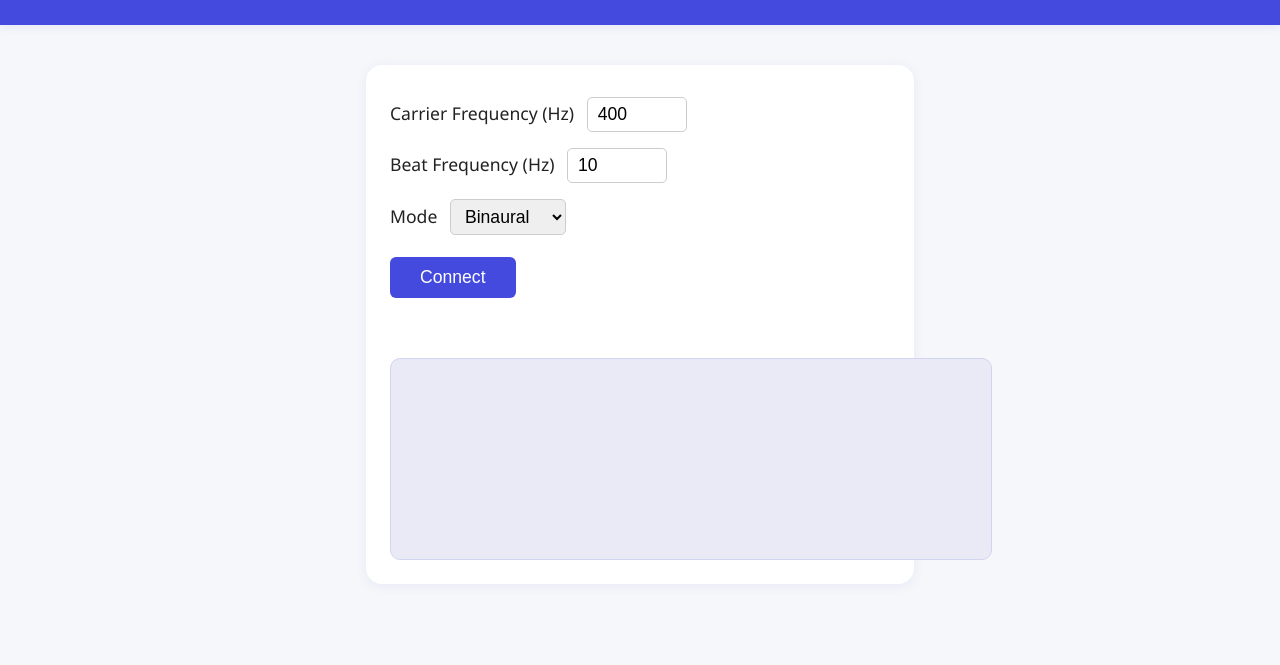
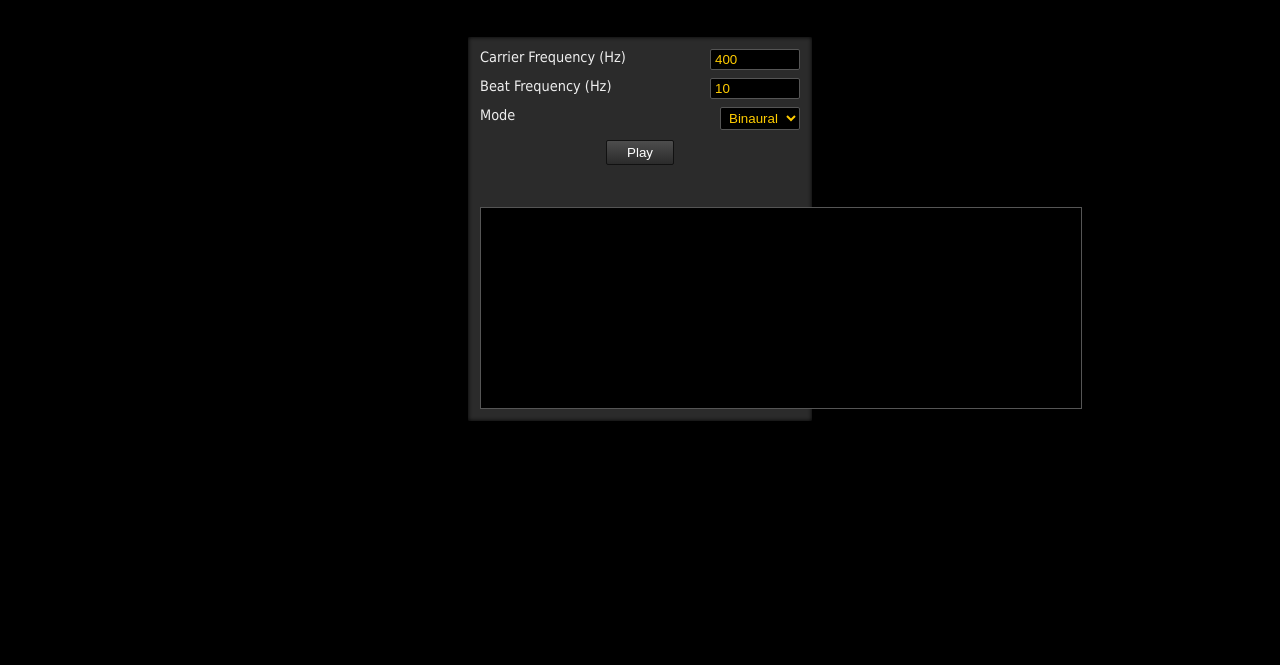
Before and after one commit to meistro57/Hemi-Lab, a plain HTML site: page www/index.html in a window 1280 px wide. Shown: the part 135-800 px from the top of the page. Drawn offline with Linux system fonts and the light colour scheme.

Commit message:
style: winamp inspired player

```diff
--- a/www/app.js
+++ b/www/app.js
@@ -18,6 +18,11 @@ async function start() {
 
   sendParams();
   setInterval(sendParams, 1000);
+
+  const btn = document.getElementById('connect');
+  if (btn) {
+    btn.textContent = 'Playing';
+  }
 }
 
 function sendParams() {
--- a/www/index.html
+++ b/www/index.html
@@ -4,72 +4,67 @@
   <meta charset="UTF-8" />
   <title>Hemi-Lab ULTRA++</title>
   <style>
+    /* Simple Winamp inspired look */
     body {
-      font-family: 'Segoe UI', Arial, sans-serif;
+      font-family: Tahoma, sans-serif;
       margin: 0;
-      background: #f5f7fa;
-      color: #222;
+      background: #000;
+      color: #eee;
     }
     .header {
-      background: #454ade;
-      color: #fff;
-      padding: 24px 0 12px 0;
+      background: linear-gradient(#424242, #1c1c1c);
+      color: #ffcc00;
+      padding: 6px;
       text-align: center;
-      box-shadow: 0 2px 8px rgba(69,74,222,0.1);
+      font-weight: bold;
+      border-bottom: 2px solid #000;
     }
     .container {
-      max-width: 500px;
-      background: #fff;
-      margin: 40px auto 0 auto;
-      padding: 32px 24px 24px 24px;
-      border-radius: 16px;
-      box-shadow: 0 2px 12px rgba(69,74,222,0.08);
+      width: 320px;
+      background: #2b2b2b;
+      margin: 40px auto;
+      padding: 12px;
+      border: 2px solid #000;
+      border-radius: 4px;
+      box-shadow: inset 0 0 4px #000;
     }
     label {
-      display: block;
-      margin-bottom: 16px;
-      font-size: 1.1em;
+      display: flex;
+      justify-content: space-between;
+      margin-bottom: 8px;
+      font-size: 0.9em;
     }
-    input, select {
-      margin-left: 8px;
-      padding: 6px 10px;
-      border-radius: 5px;
-      border: 1px solid #ccc;
-      font-size: 1em;
-      outline: none;
-      transition: border 0.2s;
-    }
-    input:focus, select:focus {
-      border: 1.5px solid #454ade;
+    input,
+    select {
+      background: #000;
+      color: #ffcc00;
+      border: 1px solid #555;
+      border-radius: 2px;
+      padding: 2px 4px;
+      width: 80px;
     }
     #connect {
       display: block;
-      margin: 22px 0 12px 0;
-      padding: 10px 30px;
-      background: #454ade;
+      margin: 10px auto;
+      padding: 4px 20px;
+      background: linear-gradient(#4d4d4d, #2b2b2b);
       color: #fff;
-      border: none;
-      border-radius: 6px;
-      font-size: 1.1em;
+      border: 1px solid #111;
+      border-radius: 2px;
       cursor: pointer;
-      transition: background 0.2s;
-    }
-    #connect:hover {
-      background: #2c2fa5;
     }
     .status {
-      height: 24px;
-      color: #454ade;
-      font-weight: bold;
-      margin-bottom: 10px;
+      color: #ffcc00;
+      height: 20px;
+      text-align: center;
+      margin-top: 4px;
       min-height: 1em;
     }
     #scope {
       display: block;
-      margin: 24px auto 0 auto;
-      background: #e9eaf6;
-      border-radius: 10px;
-      border: 1px solid #d2d5ef;
+      margin: 12px auto 0 auto;
+      background: #000;
+      border: 1px solid #555;
     }
   </style>
 </head>
@@ -91,19 +86,19 @@
         <option value="monaural">Monaural</option>
       </select>
     </label>
-    <button id="connect">Connect</button>
+    <button id="connect">Play</button>
     <div class="status" id="status"></div>
     <canvas id="scope" width="600" height="200"></canvas>
   </div>
   <script src="app.js"></script>
   <script>
-    // Example: Feedback for "Connect" button
+    // Basic feedback for play button
     const connectBtn = document.getElementById('connect');
     const statusDiv = document.getElementById('status');
     connectBtn.addEventListener('click', () => {
       statusDiv.textContent = "Connecting...";
       setTimeout(() => {
-        statusDiv.textContent = "Connected! Audio started.";
+        statusDiv.textContent = "Playing...";
       }, 800);
     });
   </script>
```
